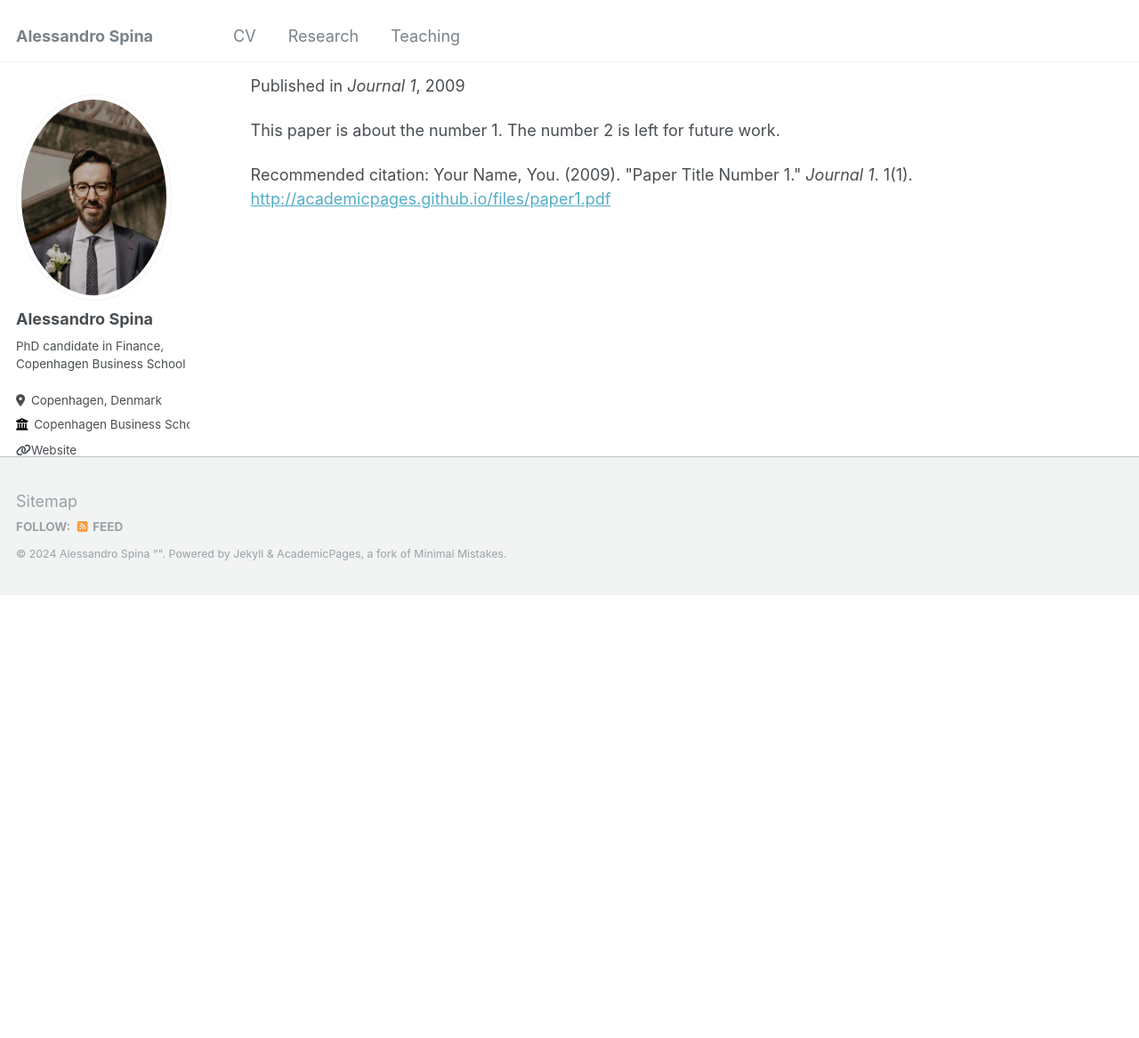
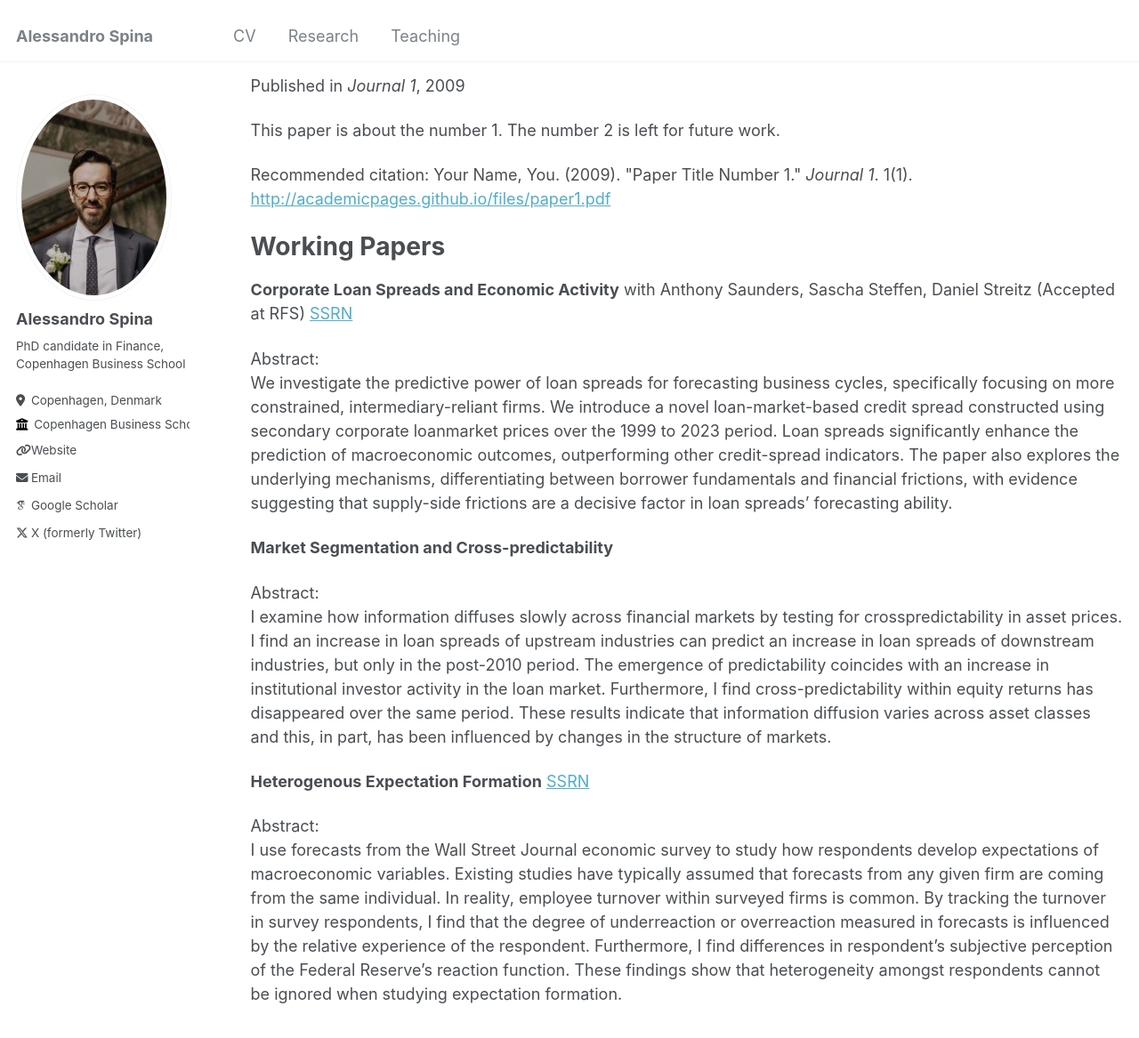
Before and after one commit to aspi6246/aspi6246.github.io, a Jekyll site: the page built from _pages/publications.md, in a window 1280 px wide and 1400 px high, scrolled down 917 px. Shown: the top 1167 px of the window at 89% size. Built offline with Jekyll 4.4.1, drawn with Linux system fonts in a browser that asks for light colours; some web fonts are replaced; before the commit the page ends 1585 px from its top, so only the background shows below that.

Commit message:
Update publications.md

```diff
--- a/_pages/publications.md
+++ b/_pages/publications.md
@@ -14,3 +14,25 @@ author_profile: true
 {% for post in site.publications reversed %}
   {% include archive-single.html %}
 {% endfor %}
+
+
+Working Papers
+======
+
+**Corporate Loan Spreads and Economic Activity** with Anthony Saunders, Sascha Steffen, Daniel Streitz (Accepted at RFS) [SSRN](https://papers.ssrn.com/sol3/papers.cfm?abstract_id=3717358)
+
+Abstract: <br>
+We investigate the predictive power of loan spreads for forecasting business cycles, specifically focusing on more constrained, intermediary-reliant firms. We introduce a novel loan-market-based credit spread constructed using secondary corporate loanmarket prices over the 1999 to 2023 period. Loan spreads significantly enhance the prediction of macroeconomic outcomes, outperforming other credit-spread indicators. The paper also explores the underlying mechanisms, differentiating between borrower fundamentals and financial frictions, with evidence suggesting that supply-side frictions are a decisive factor in loan spreads’ forecasting ability.
+
+
+
+**Market Segmentation and Cross-predictability**
+
+Abstract: <br>
+I examine how information diffuses slowly across financial markets by testing for crosspredictability in asset prices. I find an increase in loan spreads of upstream industries can predict an increase in loan spreads of downstream industries, but only in the post-2010 period. The emergence of predictability coincides with an increase in institutional investor activity in the loan market. Furthermore, I find cross-predictability within equity returns has disappeared over the same period. These results indicate that information diffusion varies across asset classes and this, in part, has been influenced by changes in the structure of markets.
+
+
+**Heterogenous Expectation Formation** [SSRN](https://papers.ssrn.com/sol3/papers.cfm?abstract_id=4729915)
+
+Abstract: <br>
+I use forecasts from the Wall Street Journal economic survey to study how respondents develop expectations of macroeconomic variables. Existing studies have typically assumed that forecasts from any given firm are coming from the same individual. In reality, employee turnover within surveyed firms is common. By tracking the turnover in survey respondents, I find that the degree of underreaction or overreaction measured in forecasts is influenced by the relative experience of the respondent. Furthermore, I find differences in respondent’s subjective perception of the Federal Reserve’s reaction function. These findings show that heterogeneity amongst respondents cannot be ignored when studying expectation formation.
```
